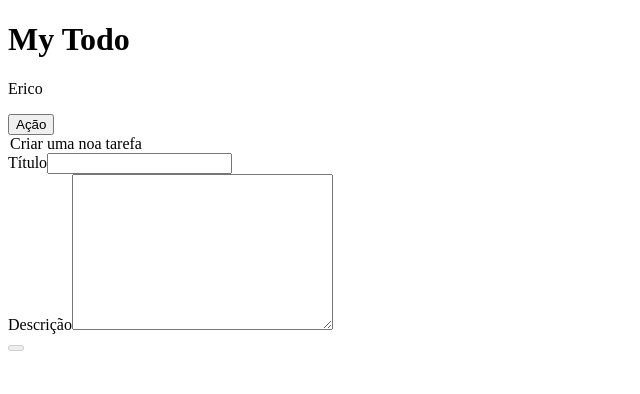
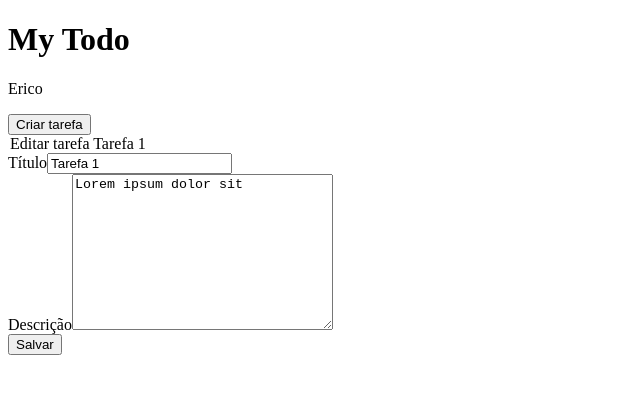
Before and after one commit to Erico94/Semanas_04_e_05, a React (Vite) app in the folder my-todo-list/: page /todo/1 in a window 1280 px wide. Shown: the top 394 px of the page, without its empty margins (0-640 px from the left). Built offline with nearby package versions, Linux system fonts and the light colour scheme.

Commit message:
Feita dinamização de editar tarefa

```diff
--- a/my-todo-list/src/components/button/ButtonComponent.jsx
+++ b/my-todo-list/src/components/button/ButtonComponent.jsx
@@ -1,10 +1,18 @@
 import React from "react";
 import PropTypes from "prop-types";
 
-const ButtonComponent = (onClick, disabled, loading, children, type='button') => {
-  return <button onClick={onClick} disabled={disabled} type={type}>
-        {loading ? 'Carregando' : children}
-    </button>;
+const ButtonComponent = ({
+  onClick,
+  disabled,
+  loading,
+  children,
+  type = "button",
+}) => {
+  return (
+    <button onClick={onClick} disabled={disabled} type={type}>
+      {loading ? "Carregando" : children}
+    </button>
+  );
 };
 
 ButtonComponent.propTypes = {
--- a/my-todo-list/src/components/card/CardComponent.jsx
+++ b/my-todo-list/src/components/card/CardComponent.jsx
@@ -7,6 +7,7 @@ import { useNavigate } from "react-router-dom";
 export const CardComponent = ({ todo }) => {
   const { id, title, description } = todo;
   const navigate = useNavigate();
+
   const handleEdit = () => {
     navigate(`/todo/${id}`);
   };
@@ -20,10 +21,12 @@ export const CardComponent = ({ todo }) => {
 
 
 
+
+
   return (
     <div className="cardContainer">
-      <h3 className="title"> Titulo da tarefa</h3>
-      <p className="Description">Descrição</p>
+      <h3 className="title"> {title}</h3>
+      <p className="Description">{description}</p>
 
       <div className="ActionsContainer">
         <ButtonComponent onClick={handleEdit}>
--- a/my-todo-list/src/components/form/FormComponent.jsx
+++ b/my-todo-list/src/components/form/FormComponent.jsx
@@ -3,45 +3,60 @@ import ButtonComponent from "../button/ButtonComponent";
 import { set, useForm } from "react-hook-form";
 import PropTypes from "prop-types";
 
-export const FormComponent = (todo) => {
-  const { register, handleSubmit, setValue, formState:{errors} } = useForm();
+export const FormComponent = ({todo}) => {
+  const {
+    register,
+    handleSubmit,
+    setValue,
+    formState: { errors },
+  } = useForm();
 
   const onSubmit = (data) => {
     console.log(data);
   };
 
-  useEffect (()=>{
-    if(todo){
-      setValue('title', todo.title);
-      setValue('description', todo.description);
+  useEffect(() => {
+    if (todo) {
+      setValue("title", todo.title);
+      setValue("description", todo.description);
     }
-  },[])
+  }, [todo]);
 
   return (
     <form className="FormTodo" onSubmit={handleSubmit(onSubmit)}>
-      <legend className="FormTitle">Criar uma noa tarefa</legend>
+
+        <legend className="FormTitle">
+          {!todo ? 'Criar nova tarefa' : `Editar tarefa ${todo.title}`}
+        </legend>
+
       <div className="InputContainer">
         <div className="InputGroup">
           <label htmlFor="title">Título</label>
-          <input type="text" id="title" {... register('title', {
-            required: '*Este camo é obrigatório.'
-          })}/>
-        {errors.title && <p>
-          {errors.title.message}
-          </p>}
+          <input
+            type="text"
+            id="title"
+            {...register("title", {
+              required: "*Este campo é obrigatório.",
+            })}
+          />
+          {errors.title && <p>{errors.title.message}</p>}
         </div>
+
         <div className="InputGroup">
           <label htmlFor="description">Descrição</label>
-          <textarea id="description" cols="30" rows="10" {... register('description', {
-            required: '* Este campo é obrigatório.',
-            maxLength:{
-              value: 50,
-              message: 'Esse campo deve possuir no máximo 50 caracteres.'
-            }
-          })}></textarea>
-           {errors.description && <p>
-          {errors.title.message}
-          </p>}
+          <textarea
+            id="description"
+            cols="30"
+            rows="10"
+            {...register("description", {
+              required: "* Este campo é obrigatório.",
+              maxLength: {
+                value: 50,
+                message: "Esse campo deve possuir no máximo 50 caracteres.",
+              },
+            })}
+          ></textarea>
+          {errors.description && <p>{errors.title.message}</p>}
         </div>
       </div>
 
--- a/my-todo-list/src/layouts/AppLayout.jsx
+++ b/my-todo-list/src/layouts/AppLayout.jsx
@@ -1,13 +1,20 @@
-import { Outlet } from "react-router-dom"
+import { Outlet, useNavigate } from "react-router-dom"
 import { HeaderComponent } from "../components/header/HeaderComponent";
+import ButtonComponent from "../components/button/ButtonComponent";
 export const AppLayout = () => {
+  const navigate = useNavigate();
+  const handleClick = () =>{
+    navigate('todo')
+  }
+
+
   return (
     <div className="Layout">
       <HeaderComponent/>
 
       <main className="Main">
         <div className="ActionsContainer">
-          <button>Ação</button>
+          <ButtonComponent onClick={handleClick}>Criar tarefa</ButtonComponent>
         </div>
         <section className="MainContainer">
           <Outlet />
--- a/my-todo-list/src/pages/Home/HomePage.jsx
+++ b/my-todo-list/src/pages/Home/HomePage.jsx
@@ -1,11 +1,31 @@
-import React from 'react'
-import { CardComponent } from '../../components/card/CardComponent'
+import React from "react";
+import { CardComponent } from "../../components/card/CardComponent";
+
+const todos = [
+  {
+    id: 1,
+    title: "Tarefa 1",
+    description: "Lorem ipsum dolor sit",
+    status: false,
+  },
+  {
+    id: 2,
+    title: "Tarefa 2",
+    description: "Lorem ipsum dolor sit",
+    status: true,
+  },
+];
 
 export const HomePage = () => {
+
   return (
-    <div>
-        HomePage
-
-        </div>
-  )
-}
+    <div className="homeContainer">
+      HomePage
+      <div className="cardsContainer">
+        {todos.map(toDo =>
+          <CardComponent todo={toDo} key={toDo.id} />
+        )}
+      </div>
+    </div>
+  );
+};
--- a/my-todo-list/src/pages/ToDo/ToDo.jsx
+++ b/my-todo-list/src/pages/ToDo/ToDo.jsx
@@ -1,10 +1,35 @@
-import React from 'react'
+import React, { useEffect, useState } from 'react'
 import { FormComponent } from '../../components/form/FormComponent'
+import { useLocation, useParams } from 'react-router-dom'
+
+const todos = [
+  {
+    id: 1,
+    title: "Tarefa 1",
+    description: "Lorem ipsum dolor sit",
+    status: false,
+  },
+  {
+    id: 2,
+    title: "Tarefa 2",
+    description: "Lorem ipsum dolor sit",
+    status: true,
+  },
+];
 
 export const ToDo = () => {
+  const {id} = useParams();
+  const [todo, setTodo] = useState();
+
+  useEffect ( () =>{
+      if (id){
+        setTodo(todos.find(item=>item.id === Number(id)));
+      }
+  },[])
+
   return (
-    <div>
-      <FormComponent/>
+    <div className='TodoFormContainer'>
+      <FormComponent todo={todo}/>
     </div>
   )
 }
--- a/my-todo-list/src/pages/error/ErrorPage.jsx
+++ b/my-todo-list/src/pages/error/ErrorPage.jsx
@@ -2,6 +2,6 @@ import React from 'react'
 
 export const ErrorPage = () => {
   return (
-    <div>ErrorPage</div>
+    <div className='ErrorContainer'>ErrorPage</div>
   )
 }
```
